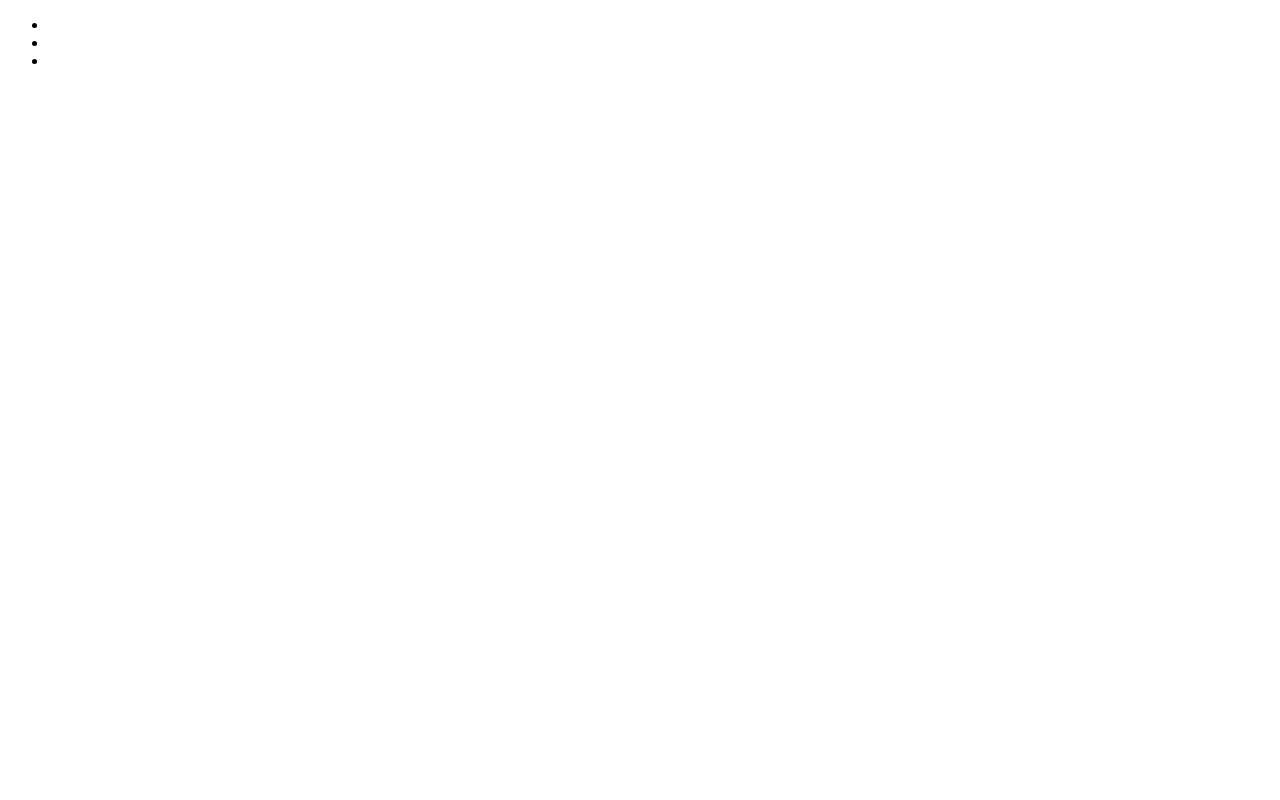
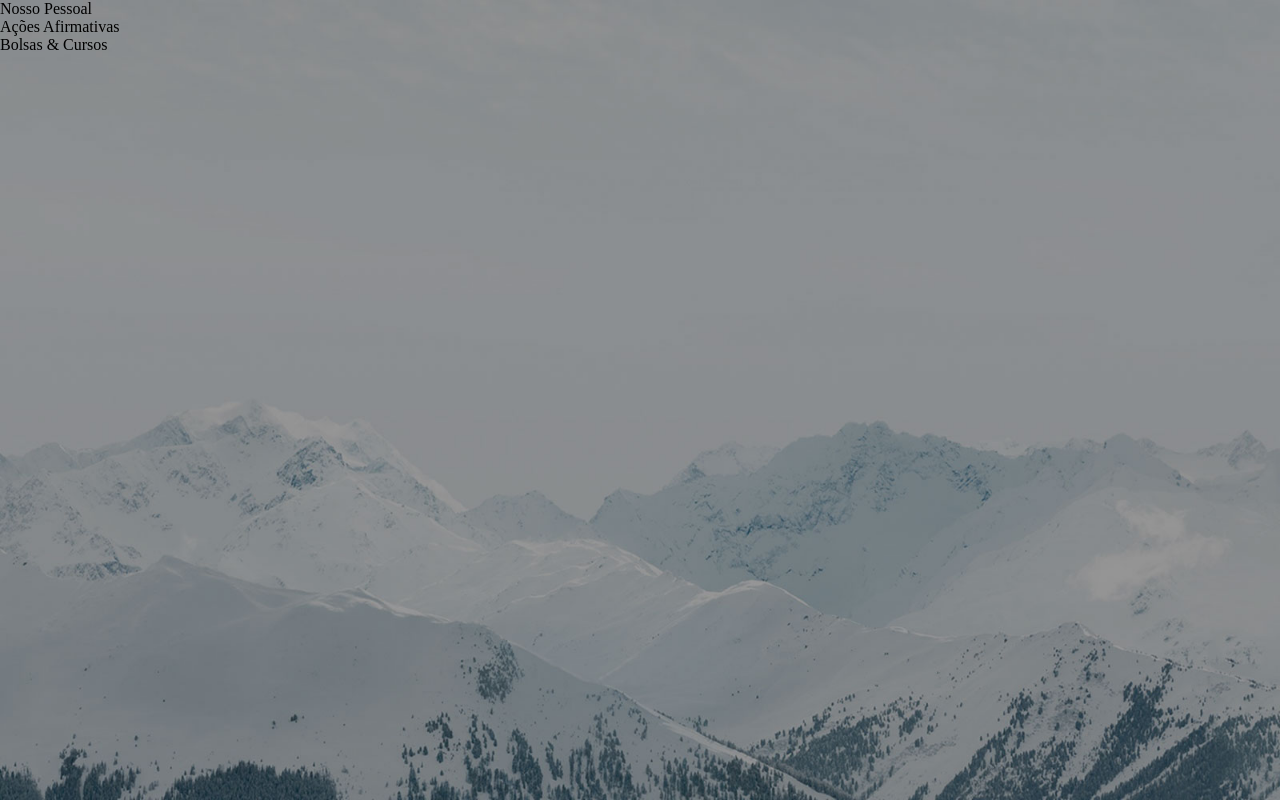
Before and after one commit to diorodro/site-bussola, a plain HTML site: page institucional.html in a window 1280 px wide. Drawn offline with Linux system fonts and the light colour scheme.

Commit message:
Adição página Institucional.css

```diff
--- /dev/null
+++ b/css/institucional.css
@@ -0,0 +1,11 @@
+* {
+    margin: 0;
+    padding: 0;
+    box-sizing: border-box;
+}
+
+.cabecalho__institucional {
+    background: url(../img/imagens/bg-2.jpg) no-repeat center bottom / cover;
+    width: 100vw;
+    height: 100vh;
+}
--- a/institucional.html
+++ b/institucional.html
@@ -5,15 +5,16 @@
     <meta charset="UTF-8">
     <meta http-equiv="X-UA-Compatible" content="IE=edge">
     <meta name="viewport" content="width=device-width, initial-scale=1.0">
+    <link rel="stylesheet" href="./css/institucional.css">
     <title>Institucional</title>
 </head>
 
 <body>
-    <header>
+    <header class="cabecalho__institucional">
         <ul class="navegacao">
-            <li class="navegacao__item"></li>
-            <li class="navegacao__item"></li>
-            <li class="navegacao__item"></li>
+            <li class="navegacao__item">Nosso Pessoal</li>
+            <li class="navegacao__item">Ações Afirmativas</li>
+            <li class="navegacao__item">Bolsas & Cursos</li>
         </ul>
     </header>
     <main></main>
```
